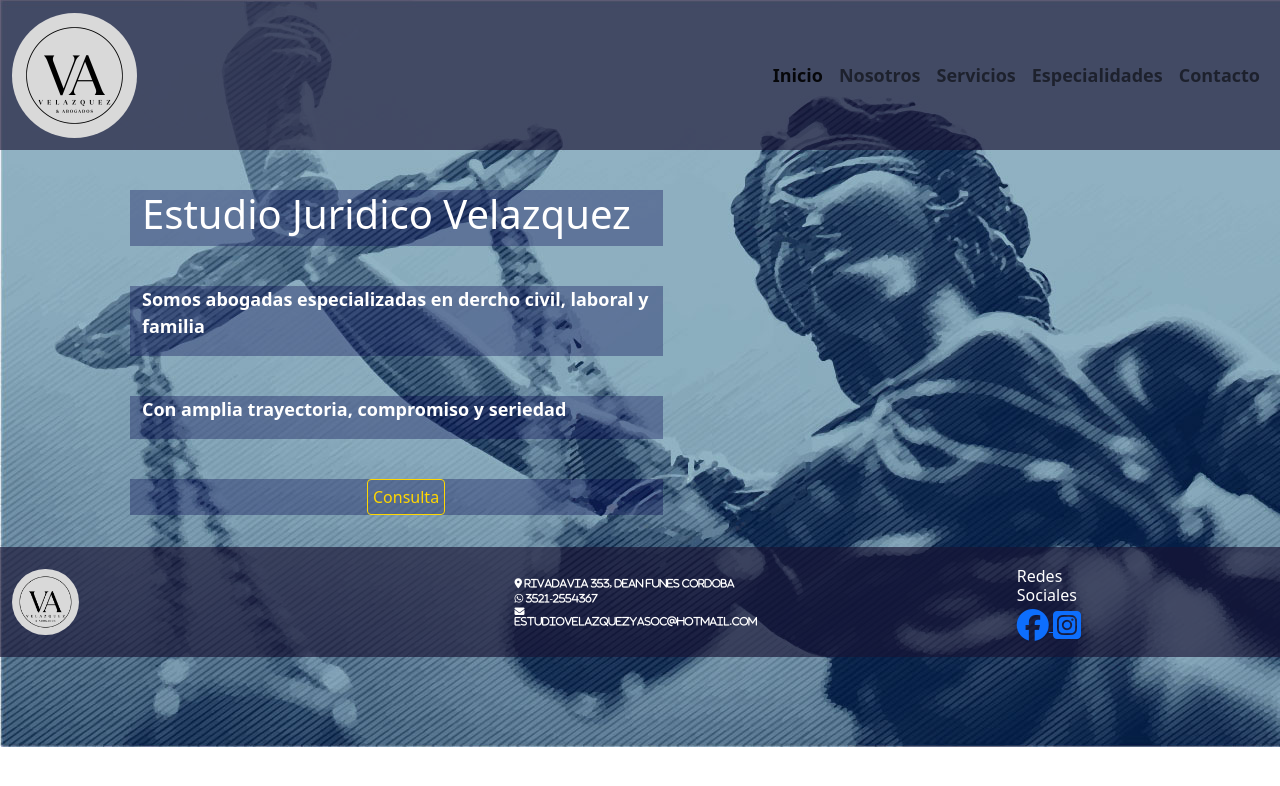
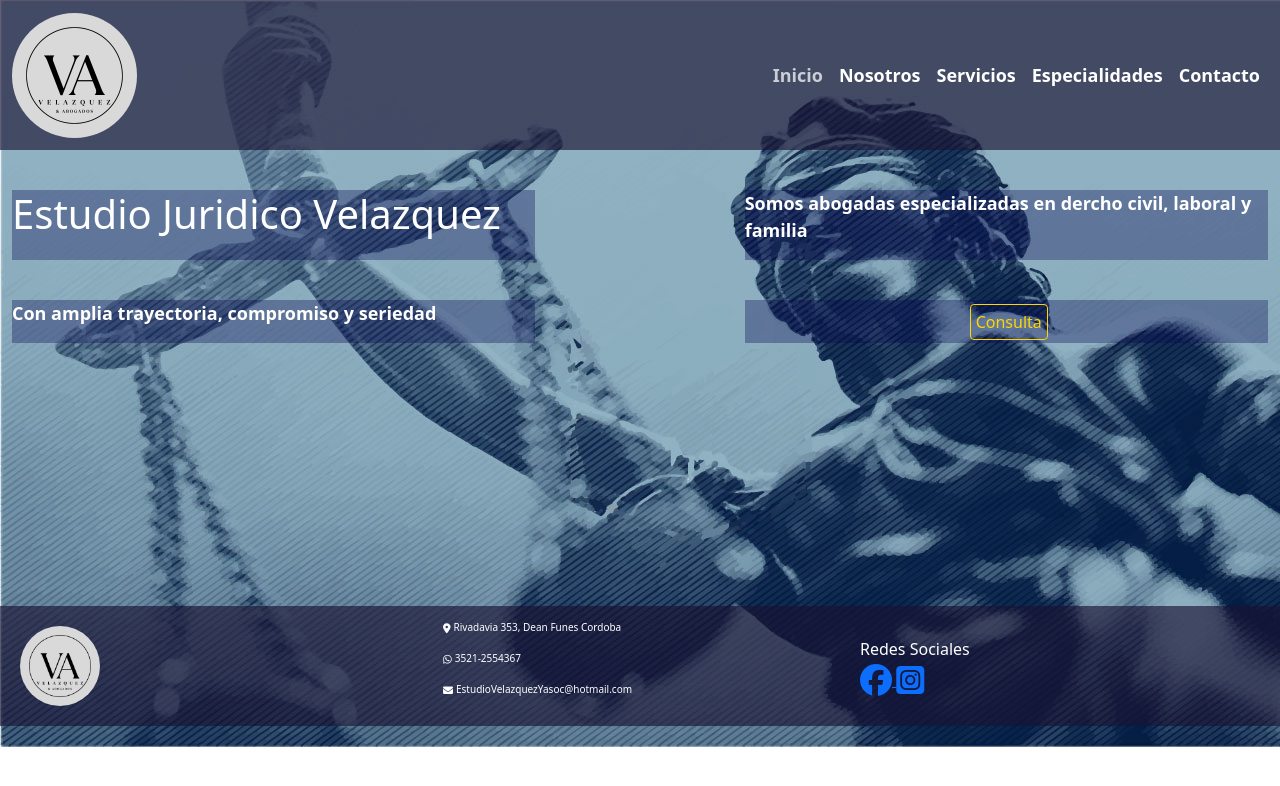
Before and after one commit to agustinvel/desafio-bootstrap, a website: page index.html in a window 1280 px wide. Drawn offline with nearby package versions, Linux system fonts and the light colour scheme.

Commit message:
Aplicando sass

```diff
--- a/index.html
+++ b/index.html
@@ -1,5 +1,5 @@
 <!DOCTYPE html>
-<html lang="en">
+<html lang="es">
 <head>
     <meta charset="UTF-8">
     <meta http-equiv="X-UA-Compatible" content="IE=edge">
@@ -13,7 +13,7 @@
 <body class="fondo__index">
     <header class="cabecera">
         <nav class="navbar navbar-expand-lg navbar-light">
-            <div class="container-fluid ">
+            <div class="container-fluid">
               <a class="navbar-brand" href="/index.html">
                   <img src="./imagenes/logo.png" alt="logo estudio" class="rounded-circle w-25 ">
               </a>
@@ -23,7 +23,7 @@
               <div class="collapse navbar-collapse" id="navbarNav" style="justify-content: end;" >
                 <ul class="navbar-nav">
                   <li class="nav-item">
-                    <a class="nav-link active" aria-current="page" href="#">Inicio</a>
+                    <a class="letrasNav nav-link active" aria-current="page" href="#">Inicio</a>
                   </li>
                   <li class="nav-item">
                     <a class="nav-link " href="./paginas/nosotros.html">Nosotros</a>
@@ -42,34 +42,42 @@
             </div>
           </nav>
     </header>
-    <section class="container-fluid section">
-        <div class="row d-flex flex-wrap ">
-            <div class="col-lg-5 col-md-6 col-sm-12 d-flex aling-items-center text__contenedor">
+    <section class="container-fluid section ">
+        <div class="row d-flex flex-wrap section__contenedor">
+            <div class="col-lg-5 col-md-6 col-sm-12 d-flex aling-items-center section__text">
                 <h1>Estudio Juridico Velazquez</h1>
             </div>
-            <div class="col-lg-5 col-md-6 col-sm-12 d-flex align-items-center text__contenedor">
+            <div class="col-lg-5 col-md-6 col-sm-12 d-flex align-items-center section__text">
                 <p>Somos abogadas especializadas en dercho civil, laboral y familia</p>
             </div>
-            <div class="col-lg-5 col-md-6 col-sm-12 d-flex align-items-center text__contenedor">
+            <div class="col-lg-5 col-md-6 col-sm-12 d-flex align-items-center section__text">
                 <p>Con amplia trayectoria, compromiso y seriedad</p>
             </div>
-            <div class="col-lg-5 col-md-6 col-sm-12 d-flex align-items-center text__contenedor">
+            <div class="col-lg-5 col-md-6 col-sm-12 d-flex align-items-center section__text">
               <a class="btn" href="./paginas/contacto.html" role="button">Consulta</a>
             </div>
         </div>
     </section>
-    <footer class="container-fluid d-flex align-items-center  footer">
-      <div class="d-flex justify-content-between ">
-        <div class="row__footer ">
-          <div class="col-lg-2">
+    <footer class="footer">
+      <div class="align-items-center d-flex flex-wrap">
+        <div class="footer__logo col">
           <img src="./imagenes/logo.png" alt="logo estudio" class="rounded-circle footer__logo">
         </div>
-          <div class="col-lg-6">
-            <i class="fa-solid fa-location-dot fa-2xm"> Rivadavia 353, Dean Funes Cordoba</i>
-            <i class="fa-brands fa-whatsapp fa-2xm"> 3521-2554367</i>
-            <i class="fa-solid fa-envelope fa-2xm"> EstudioVelazquezYasoc@hotmail.com</i>
+        <div class="col">
+          <div class="footer__contactos">
+            <i class="fa-solid fa-location-dot fa-2xm "></i>
+            <p>Rivadavia 353, Dean Funes Cordoba</p>
           </div>
-          <div class="col-lg-4">
+          <div class="footer__contactos">
+            <i class="fa-brands fa-whatsapp fa-2xm"></i>
+            <p>3521-2554367</p>
+          </div>
+          <div class="footer__contactos">
+            <i class="fa-solid fa-envelope fa-2xm"></i>
+            <p>EstudioVelazquezYasoc@hotmail.com</p>
+          </div>
+        </div>
+        <div class="footer__redes col">
           <h6>Redes Sociales</h5>
           <a href="https://www.facebook.com/Estudio-Juridico-Velazquez-Asociados-138102493683167">
             <i class="fa-brands fa-facebook fa-2xl"></i>
@@ -79,7 +87,6 @@
           </a>
         </div>
       </div>
-      </div>
     </footer>
     <script src="https://cdn.jsdelivr.net/npm/bootstrap@5.1.3/dist/js/bootstrap.bundle.min.js" integrity="sha384-ka7Sk0Gln4gmtz2MlQnikT1wXgYsOg+OMhuP+IlRH9sENBO0LRn5q+8nbTov4+1p" crossorigin="anonymous"></script>
 </body>
--- a/scss/components/header.scss
+++ b/scss/components/header.scss
@@ -6,5 +6,19 @@
         font-size: 18px;
         font-weight: bold;
         color: white;
+
+        .navbar-light .navbar-nav .nav-link{
+            color: white;
+        }
+        .navbar-light .navbar-nav .nav-link.active, .navbar-light .navbar-nav .show>.nav-link{
+            color: rgba(255, 255, 255, 0.733);
+        }
+        .nav-item a{
+            font-size: 18px;
+            font-weight: bold;
+        }
     }
+
+
+
 }
--- a/style.css
+++ b/style.css
@@ -11,28 +11,37 @@
     background-color:rgba(25, 19, 51, 0.651);
     height: 150px;
 }
-
-.nav-link{
+.navbar{
+    flex-wrap: nowrap;
+}
+.navbar-light .navbar-nav .nav-link{
+    color: white;
+}
+.navbar-light .navbar-nav .nav-link.active, .navbar-light .navbar-nav .show>.nav-link{
+    color: rgba(255, 255, 255, 0.733);
+}
+.nav-item a{
     font-size: 18px;
     font-weight: bold;
-    color: white;
 }
-
-section{
-    height: 397px;
-    background-image: url(./imagenes/justicia.png);
-    background-repeat: no-repeat;
+.d-flex{
+    justify-content: space-between;
 }
-.text__contenedor{
+.section__text{
     margin-top: 40px;
-    margin-left: 130px;
     background-color: rgba(3, 3, 77, 0.336);
     color: white;
     font-weight: bold;
     font-size: 18px;
-
 }
-.text__contenedor a{
+.section{
+    margin-bottom: 2rem;
+    min-height: 53vh;
+}
+.row{
+    --bs-gutter-x: 0rem;
+}
+.section__text a{
     text-decoration: none;
 }
 .section a{
@@ -43,37 +52,45 @@ section{
 
 }
 .footer__logo{
-    width: 80%;
-
+    width: 100px;
+    padding: 10px;
 }
 .footer{
     background-color:rgba(25, 19, 51, 0.651);
-
-    height: 110px;
 }
 .footer__nosotros{
-    position: relative;
     bottom: 0px;
     background-color:rgba(19, 13, 44, 0.637);
 }
 .row__footer{
-    display: grid;
-    grid-template-columns: 2fr 2fr 1fr;
+    display: flex;
+    flex-direction: column;
     align-items: center;
+}
 
-}
-.col-lg-4{
-    color: white;
-
-}
-.col-lg-6{
+.footer__contactos{
+    display: flex;
     color: white;
     font-size: 10px;
-
+}
+.footer__contactos i{
+    padding: 3px;
+}
+.footer__redes{
+    color: white;
 }
 .fotos__nosotras{
     width: 200px;
+    height: 200px;
+
 }
-.nombre__nosotras{
-    color: rgb(0, 0, 0);
+.div__nosotras{
+    background-color: white;
+    margin: 10px;
+    padding: 15px;
 }
+@media only screen and (max-width:750px){
+    .footer__logo{
+        width: 40%;
+    }
+}
```
Also changed, not shown: paginas/especialidades.html (+0 -2 lines), paginas/nosotros.html (+29 -27 lines), paginas/servicios.html (+13 -0 lines), scss/base/_variables.scss (+13 -0 lines), css/main.css. Lines whose indentation alone changed are shown as unchanged.
